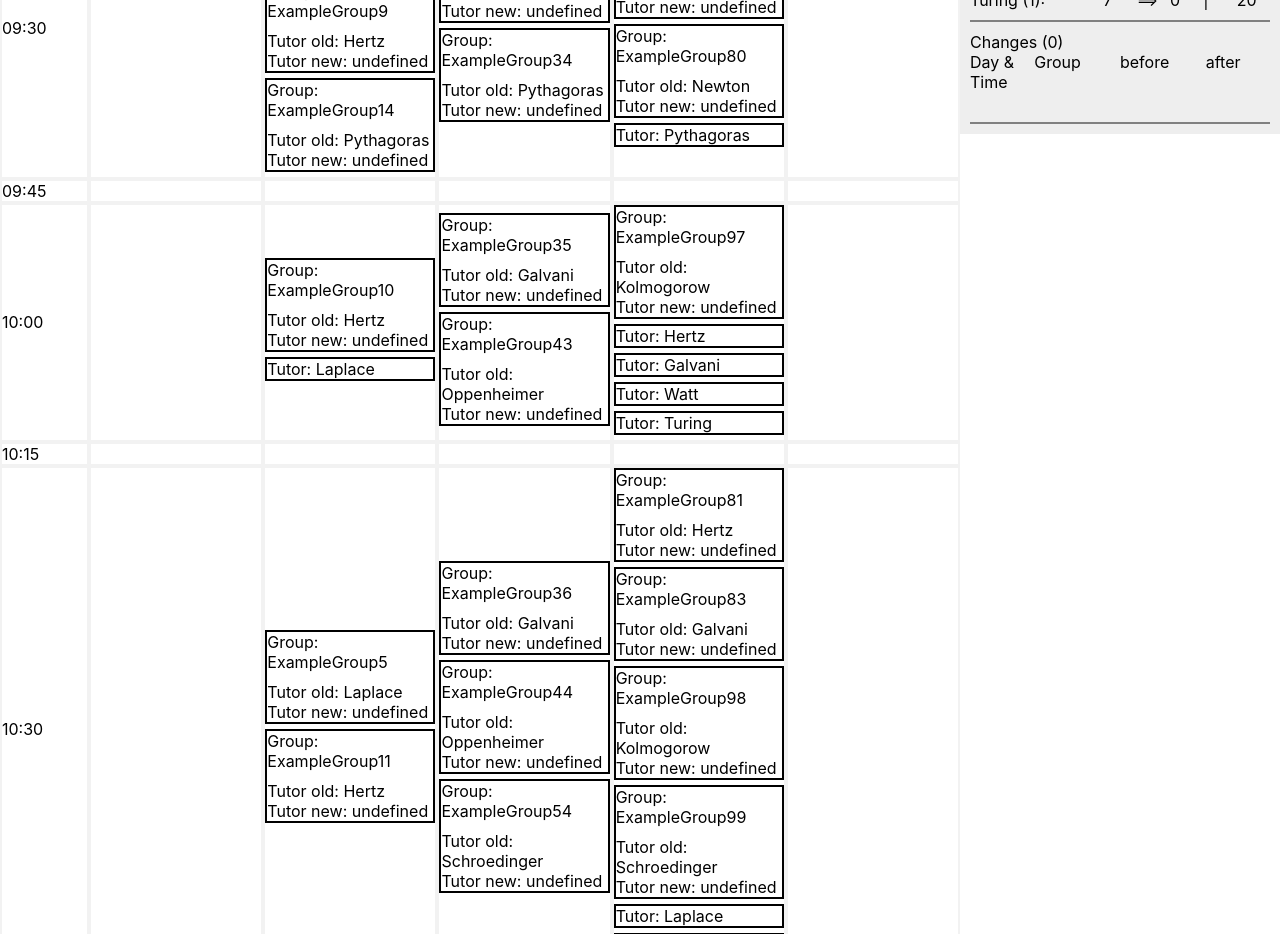
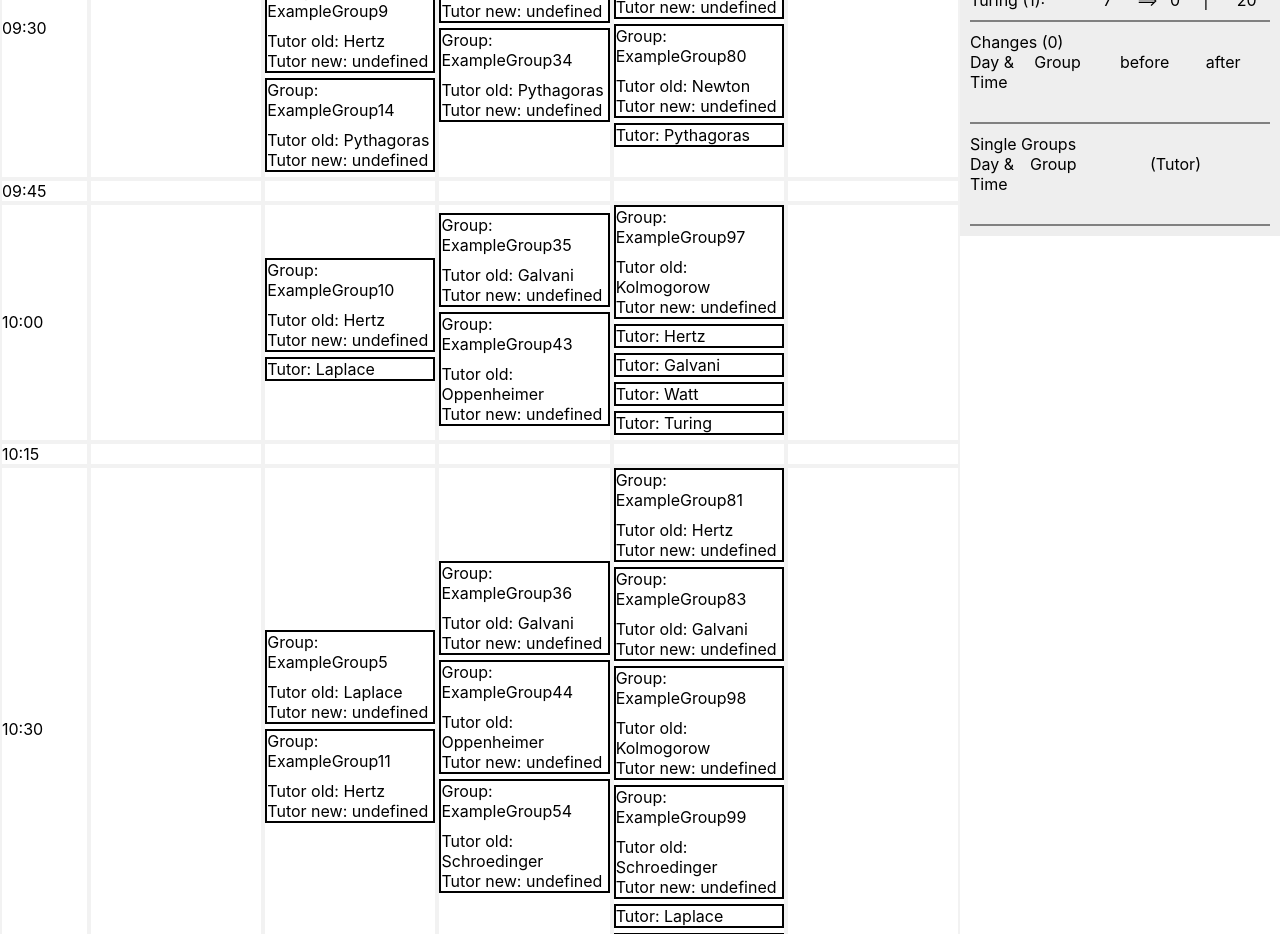
Before and after one commit to FireboltCasters/AttestationToExaminerDistribution, a React (Create React App) app: page / in a window 1280 px wide. Shown: the part 880-1814 px from the top of the page. Built offline with nearby package versions, Linux system fonts and the light colour scheme.

Commit message:
Added rendering of single groups

```diff
--- a/src/ignoreCoverage/flow/MyToolbar.tsx
+++ b/src/ignoreCoverage/flow/MyToolbar.tsx
@@ -415,6 +415,54 @@ export const MyToolbar: FunctionComponent<AppState> = ({selectedSlotFirst, selec
         )
     }
 
+    function renderSingleGroup(groupName: any, backgroundColor: any): ReactNode{
+        let group = oldPlan?.groups?.[groupName];
+        let oldSlot = group?.selectedSlot;
+        let day = oldSlot?.day;
+        let time = oldSlot?.time;
+        let dayAndTime = day + " " + time;
+        let tutorInOldPlan = oldSlot?.tutor;
+        let key = groupName + dayAndTime + tutorInOldPlan;
+        return(
+            <div key={key} style={{flexDirection: "row", display: "flex", backgroundColor: backgroundColor}}>
+                <div key={"dayAndTime"} style={{flexGrow: 1, flex: 1}}>{dayAndTime}</div>
+                <div key={"groupName"} style={{flexGrow: 1, flex: 2}}>{groupName}</div>
+                <div key={"split1"} style={{flexGrow: 1, flex: 2}}>{"("+tutorInOldPlan+")"}</div>
+            </div>
+        )
+    }
+
+    function renderSingleGroups(){
+        let groups = oldPlan?.groups || {};
+        let groupNames = Object.keys(groups);
+        let renderedSingleGroups: ReactNode[] = [];
+        let index = 0;
+        for(let groupName of groupNames){
+            let group = groups[groupName];
+            let members = group?.members || [];
+            let amountOfMembers = members.length;
+            if(amountOfMembers === 1){
+                index++;
+                let backgroundColor = index % 2 == 0 ? "transparent" : "#ffffff";
+                renderedSingleGroups.push(renderSingleGroup(groupName, backgroundColor));
+            }
+        }
+
+        return (
+            <>
+                <div>{"Single Groups"}</div>
+                <div key={"changesHeader"} style={{flexDirection: "row", display: "flex", width: "100%", paddingBottom: 20}}>
+                    <div key={"day & time"} style={{flexGrow: 1, flex: 1}}>{"Day & Time"}</div>
+                    <div key={"group"} style={{flexGrow: 1, flex: 2}}>{"Group"}</div>
+                    <div key={"tutor"} style={{flexGrow: 1, flex: 2}}>{"(Tutor)"}</div>
+                </div>
+                <div style={{width: "100%"}}>
+                    {renderedSingleGroups}
+                </div>
+            </>
+        )
+    }
+
     function renderTutorInformations(){
         let amountOfGroups = Object.keys(oldPlan?.groups || {}).length;
 
@@ -434,6 +482,8 @@ export const MyToolbar: FunctionComponent<AppState> = ({selectedSlotFirst, selec
                 </div>
                 {renderSpitLine()}
                 {renderChanges()}
+                {renderSpitLine()}
+                {renderSingleGroups()}
             </>
         )
     }
```
Also changed, not shown: 1 other file (tests, documents, lock files or other folders).
